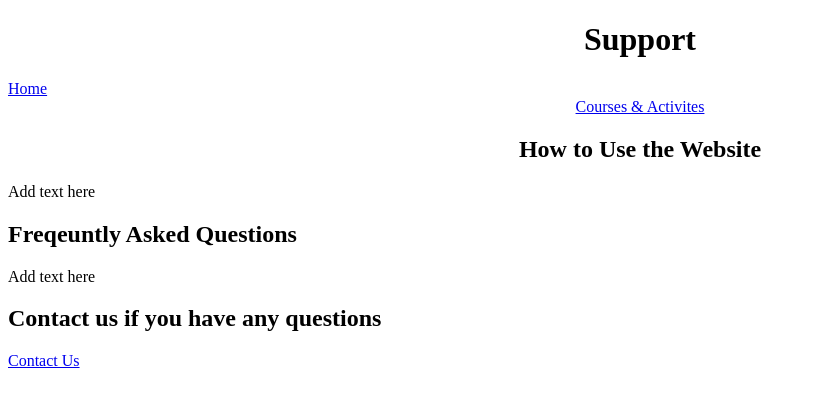
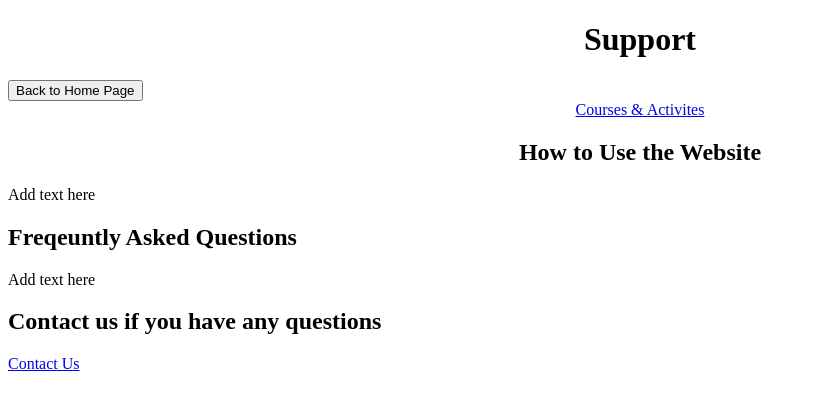
Before and after one commit to user894095/CyberMinds, a plain HTML site: page HTML/support.html in a window 1280 px wide. Shown: the whole page, without its empty margins (0-816 px from the left). Drawn offline with Linux system fonts and the light colour scheme.

Commit message:
added text to support page

```diff
--- a/HTML/support.html
+++ b/HTML/support.html
@@ -14,7 +14,7 @@
 
 
     <h1 style="text-align:center">Support</h1>
-    <div><a href="http://127.0.0.1:5500/index.html">Home</a></div>
+    <button onclick="changepagetoHomeScreen()">Back to Home Page</button>
     <div style="text-align:center"><a href="Courses and Activities/Course1.html">Courses & Activites</a></div>
 
     <h2 style="text-align:center">How to Use the Website</h2>
```
